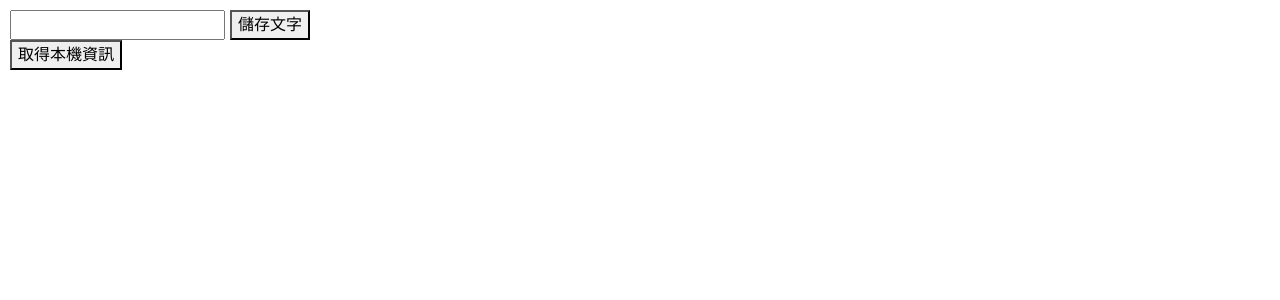
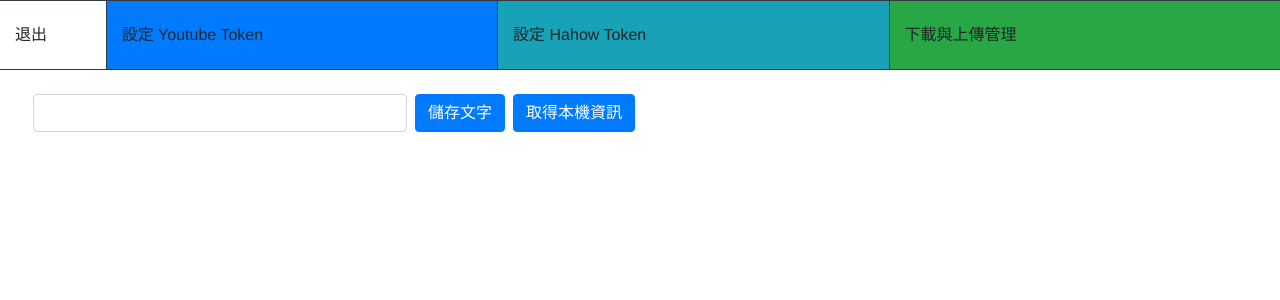
Before and after one commit to andrew781026/cypress-hahow, a Vue app in the folder vue-proj/: page /getSystemInfo in a window 1280 px wide. Before the commit this address led to /. Shown: the top 300 px of the page. Built offline with nearby package versions, Linux system fonts and the light colour scheme.

Commit message:
[vue-electron] add HahowTitle.vue

```diff
--- a/vue-proj/src/App.vue
+++ b/vue-proj/src/App.vue
@@ -1,52 +1,18 @@
 <template>
     <div id="app">
-        <div style="padding: 10px">
-            <input style="margin-right: 5px" type="text" v-model="text" @keypress.enter="save"/>
-            <button @click="save">儲存文字</button>
-            <br>
-            <button @click="getInfo">取得本機資訊</button>
-            <br>
-        </div>
-        <div class="card" v-for="(local,index) in locals" :key="`local-${index}`">
-            <p>名稱 : {{local.name}}</p>
-            <p>IP 位置 : </p>
-            <p style="margin-left: 10px"><span style="background-color: red;color: white">[ {{local.family}} ]</span> {{local.address}}</p>
-            <p>MAC 地址 : {{local.mac}}</p>
-        </div>
-        <div class="card" v-for="(dns,index) in dnsArr" :key="`dns-${index}`">
-            <p>DNS 伺服器 : {{dns}}</p>
-        </div>
+        <hahow-title/>
+        <router-view/>
     </div>
 </template>
 
 <script>
+    import HahowTitle from './components/HahowTitle'
 
     export default {
         name: 'App',
-        methods: {
-            save() {
-
-                // call the registered listener
-                window.registerFuncs.appendText(this.text);
-                this.text = '';
-            },
-            getInfo() {
-
-                window.ipcRenderer.send('call-getInfo');
-
-                // call the registered listener
-                this.locals = window.registerFuncs.getIpInfo();
-                this.dnsArr = window.registerFuncs.getDnsServers();
-            },
+        components: {
+            'hahow-title': HahowTitle
         },
-        data() {
-
-            return {
-                text: null,
-                locals: [],
-                dnsArr: [],
-            }
-        }
     }
 </script>
 
@@ -65,12 +31,4 @@
         -webkit-font-smoothing: antialiased;
         -moz-osx-font-smoothing: grayscale;
     }
-
-    .card {
-        margin: 20px;
-        padding: 10px;
-        border-radius: 8px;
-        background-color: aliceblue;
-        box-shadow: 0 0 7px 3px rgba(0, 0, 0, 0.2);
-    }
 </style>
--- a/vue-proj/src/background.js
+++ b/vue-proj/src/background.js
@@ -22,6 +22,7 @@ function createWindow() {
     win = new BrowserWindow({
         width: 800,
         height: 600,
+        autoHideMenuBar: true,
         webPreferences: {
             // Use pluginOptions.nodeIntegration, leave this alone
             // See nklayman.github.io/vue-cli-plugin-electron-builder/guide/security.html#node-integration for more info
--- /dev/null
+++ b/vue-proj/src/components/HahowTitle.vue
@@ -0,0 +1,34 @@
+<template>
+    <div class="d-flex w-100 h-44 border-bottom border-top border-dark">
+        <div class="col-1 d-flex align-items-center border-right border-dark" @click="link('GetSystemInfo')">
+            退出
+        </div>
+        <div class="col bg-primary d-flex align-items-center border-right border-dark" @click="link('YoutubeSetting')">
+            設定 Youtube Token
+        </div>
+        <div class="col bg-info d-flex align-items-center border-right border-dark" @click="link('HahowSetting')">
+            設定 Hahow Token
+        </div>
+        <div class="col bg-success d-flex align-items-center" @click="link('Download')">
+            下載與上傳管理
+        </div>
+    </div>
+</template>
+
+<script>
+    export default {
+        name: "HahowTitle",
+        methods: {
+            link(name) {
+                this.$router.push({name});
+            }
+        },
+    }
+</script>
+
+<style scoped>
+
+    .h-44 {
+        height: 4.4rem;
+    }
+</style>
--- /dev/null
+++ b/vue-proj/src/css/main.css
@@ -0,0 +1,3 @@
+*{
+    box-sizing: border-box;
+}
--- a/vue-proj/src/main.js
+++ b/vue-proj/src/main.js
@@ -4,6 +4,7 @@ import store from './store';
 import router from './router';
 
 import 'bootstrap/dist/css/bootstrap.css';
+import './css/main.css';
 
 Vue.config.productionTip = false;
 
--- a/vue-proj/src/router/index.js
+++ b/vue-proj/src/router/index.js
@@ -5,7 +5,7 @@ Vue.use(VueRouter);
 
 const routes = [
     {
-        path: '/',
+        path: '/home',
         name: 'Home',
         component: () => import('../views/First.vue')
     },
@@ -15,8 +15,33 @@ const routes = [
         component: () => import('../views/Second.vue')
     },
     {
+        path: '/getSystemInfo',
+        name: 'GetSystemInfo',
+        component: () => import('../views/GetSystemInfo.vue')
+    },
+    {
+        path: '/exit',
+        name: 'Exit',
+        component: () => import('../views/Exit.vue')
+    },
+    {
+        path: '/download',
+        name: 'Download',
+        component: () => import('../views/Download.vue')
+    },
+    {
+        path: '/youtubeSetting',
+        name: 'YoutubeSetting',
+        component: () => import('../views/YoutubeSetting.vue')
+    },
+    {
+        path: '/hahowSetting',
+        name: 'HahowSetting',
+        component: () => import('../views/HahowSetting.vue')
+    },
+    {
         path: '*',
-        redirect: {name: 'Home'}
+        redirect: {name: 'GetSystemInfo'}
     },
 ];
 
--- /dev/null
+++ b/vue-proj/src/views/Download.vue
@@ -0,0 +1,13 @@
+<template>
+    <h1>Download</h1>
+</template>
+
+<script>
+    export default {
+        name: "Download"
+    }
+</script>
+
+<style scoped>
+
+</style>
--- /dev/null
+++ b/vue-proj/src/views/Exit.vue
@@ -0,0 +1,13 @@
+<template>
+    <h1>Exit</h1>
+</template>
+
+<script>
+    export default {
+        name: "Exit"
+    }
+</script>
+
+<style scoped>
+
+</style>
--- /dev/null
+++ b/vue-proj/src/views/GetSystemInfo.vue
@@ -0,0 +1,61 @@
+<template>
+    <div class="container px-0 mx-4">
+        <div class="p-4 row">
+            <input class="form-control col-4"  type="text" v-model="text" @keypress.enter="save"/>
+            <button type="button" class="btn btn-primary mx-2" @click="save">儲存文字</button>
+            <br>
+            <button type="button" class="btn btn-primary" @click="getInfo">取得本機資訊</button>
+            <br>
+        </div>
+        <div class="card" v-for="(local,index) in locals" :key="`local-${index}`">
+            <p>名稱 : {{local.name}}</p>
+            <p>IP 位置 : </p>
+            <p style="margin-left: 10px"><span style="background-color: red;color: white">[ {{local.family}} ]</span> {{local.address}}</p>
+            <p>MAC 地址 : {{local.mac}}</p>
+        </div>
+        <div class="card" v-for="(dns,index) in dnsArr" :key="`dns-${index}`">
+            <p>DNS 伺服器 : {{dns}}</p>
+        </div>
+    </div>
+</template>
+
+<script>
+
+    export default {
+        name: 'GetSystemInfo',
+        methods: {
+            save() {
+
+                // call the registered listener
+                window.registerFuncs.appendText(this.text);
+                this.text = '';
+            },
+            getInfo() {
+
+                window.ipcRenderer.send('call-getInfo');
+
+                // call the registered listener
+                this.locals = window.registerFuncs.getIpInfo();
+                this.dnsArr = window.registerFuncs.getDnsServers();
+            },
+        },
+        data() {
+
+            return {
+                text: null,
+                locals: [],
+                dnsArr: [],
+            }
+        }
+    }
+</script>
+
+<style scoped>
+    .card {
+        margin: 20px;
+        padding: 10px;
+        border-radius: 8px;
+        background-color: aliceblue;
+        box-shadow: 0 0 7px 3px rgba(0, 0, 0, 0.2);
+    }
+</style>
--- /dev/null
+++ b/vue-proj/src/views/HahowSetting.vue
@@ -0,0 +1,13 @@
+<template>
+    <h1>HahowSetting</h1>
+</template>
+
+<script>
+    export default {
+        name: "HahowSetting"
+    }
+</script>
+
+<style scoped>
+
+</style>
--- /dev/null
+++ b/vue-proj/src/views/YoutubeSetting.vue
@@ -0,0 +1,13 @@
+<template>
+    <h1>YoutubeSetting</h1>
+</template>
+
+<script>
+    export default {
+        name: "YoutubeSetting"
+    }
+</script>
+
+<style scoped>
+
+</style>
```
